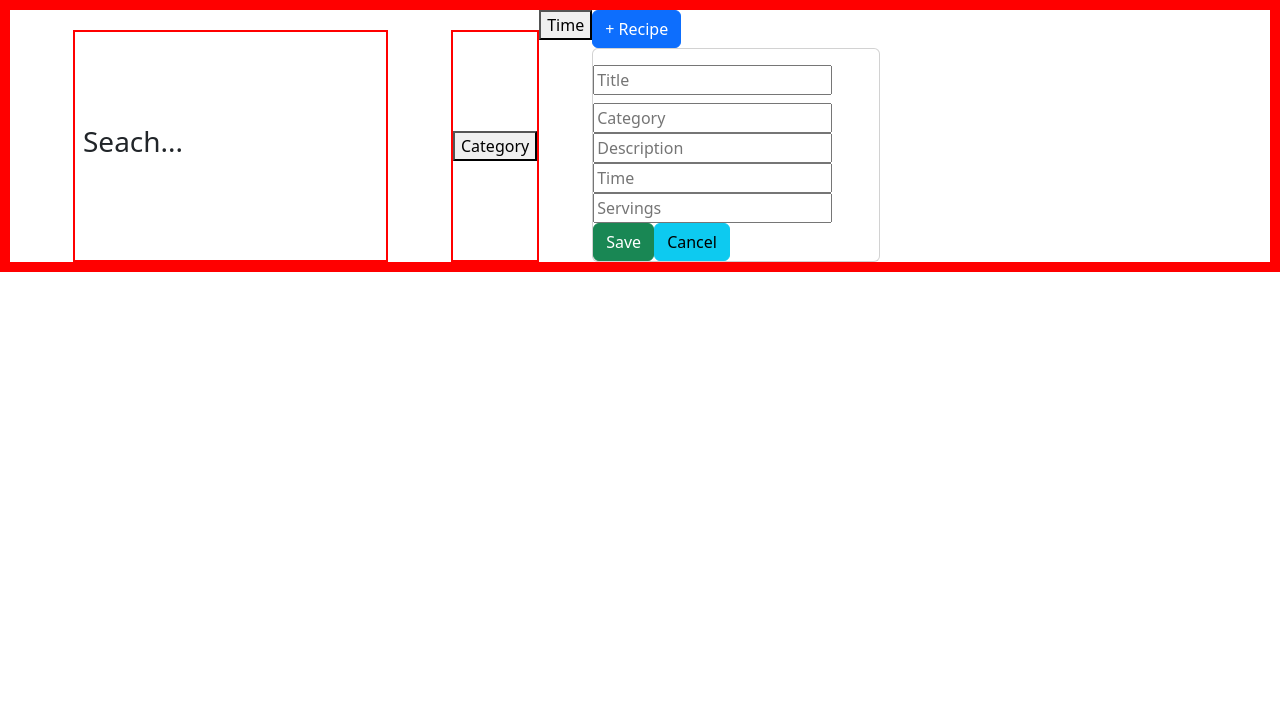
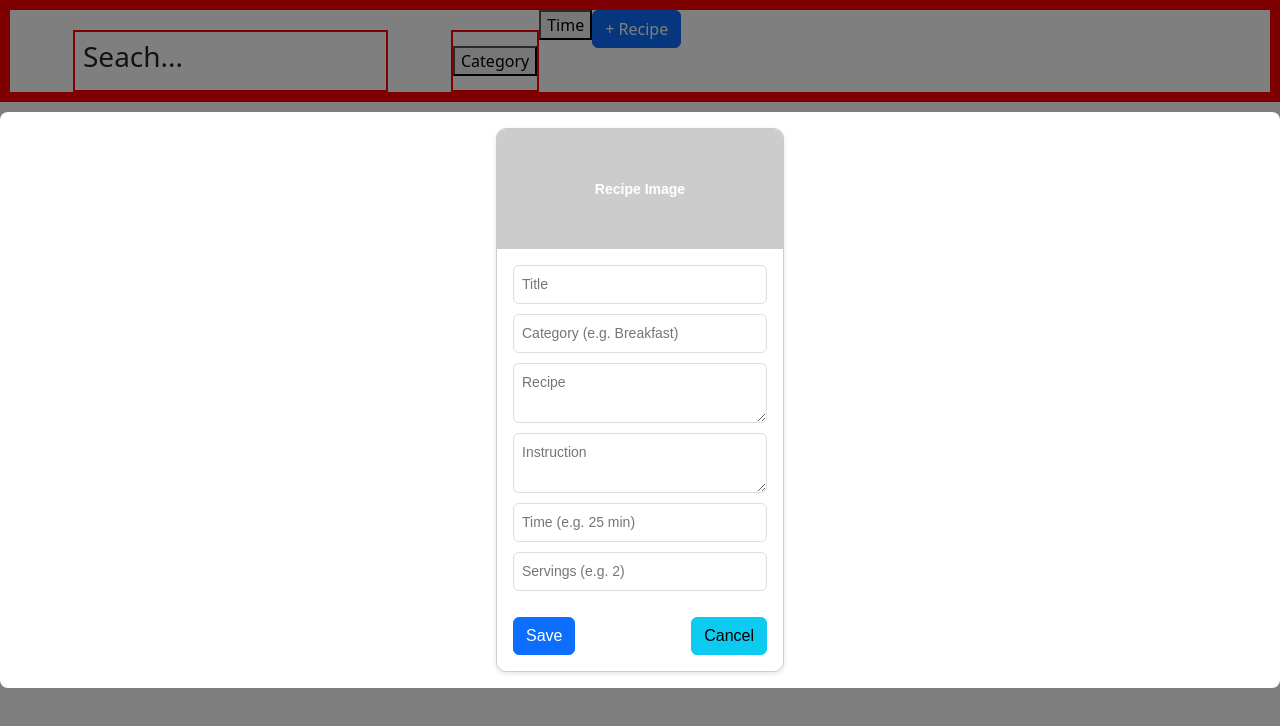
Before and after one commit to Rienel/Reciper-Manager, a React (Vite) app in the folder Recipe-Manager/: page / in a window 1280 px wide. Both pictures are taken after a click on the button "+ Recipe". Shown: the top 726 px of the page. Built offline with nearby package versions, Linux system fonts and the light colour scheme.

Commit message:
partial ui for add recipe

```diff
--- a/Recipe-Manager/src/components/RecipeForm.tsx
+++ b/Recipe-Manager/src/components/RecipeForm.tsx
@@ -12,7 +12,8 @@ export const RecipeForm: React.FC<ReciperFormProps> = ({
   const [recipe, setRecipe] = useState({
     image: "",
     title: "",
-    text: "",
+    recipe: "",
+    instructions: "",
     category: "",
     time: "",
     servings: "",
@@ -30,49 +31,58 @@ export const RecipeForm: React.FC<ReciperFormProps> = ({
   };
 
   return (
-    <div className="card" style={{ width: "18rem" }}>
-      <form onSubmit={handleSubmit} style={{ marginTop: "1rem" }}>
+    <div className="CardContainer">
+      <form onSubmit={handleSubmit} className="CardFormWrapper">
+        <div className="CardImageHolder">Recipe Image</div>
+
+        <div className="CardContent">
           <input
-          className="card-title"
             name="title"
             placeholder="Title"
             onChange={handleChange}
             required
           />
           <input
-          className="category"
             name="category"
-          placeholder="Category"
+            placeholder="Category (e.g. Breakfast)"
+            onChange={handleChange}
+            required
+          />
+
+          <textarea
+            name="text"
+            placeholder="Recipe"
+            onChange={handleChange}
+            required
+          />
+          <textarea
+            name="instructions"
+            placeholder="Instruction"
             onChange={handleChange}
             required
           />
           <input
-          className="card-text"
-          name="text"
-          placeholder="Description"
+            name="time"
+            placeholder="Time (e.g. 25 min)"
             onChange={handleChange}
             required
           />
           <input
-          className="card-text"
-          name="time"
-          placeholder="Time"
+            name="servings"
+            placeholder="Servings (e.g. 2)"
             onChange={handleChange}
             required
           />
-        <input
-          className="card-text"
-          name="servings"
-          placeholder="Servings"
-          onChange={handleChange}
-          required
-        />
-        <button type="submit" className="btn btn-success">
+        </div>
+
+        <div className="CardBtn">
+          <button type="submit" className="btn btn-primary">
             Save
           </button>
           <button type="button" className="btn btn-info" onClick={onCancel}>
             Cancel
           </button>
+        </div>
       </form>
     </div>
   );
--- a/Recipe-Manager/src/components/RecipeList.tsx
+++ b/Recipe-Manager/src/components/RecipeList.tsx
@@ -1,4 +1,4 @@
-import { use, useState } from "react";
+import { useState } from "react";
 import UICard from "./ui/card";
 import AddRecipe from "./AddRecipe";
 import { RecipeForm } from "./RecipeForm";
--- a/Recipe-Manager/src/components/ui/card.tsx
+++ b/Recipe-Manager/src/components/ui/card.tsx
@@ -5,7 +5,8 @@ interface UICardProps {
   image: string;
   title: string;
   category: string;
-  text: string;
+  recipe: string;
+  instructions: string;
   time: string;
   servings: string;
   linkView: string;
@@ -16,7 +17,8 @@ const UICard: React.FC<UICardProps> = ({
   image,
   title,
   category,
-  text,
+  recipe,
+  instructions,
   time,
   servings,
   linkView,
@@ -30,7 +32,8 @@ const UICard: React.FC<UICardProps> = ({
           <h5 className="card-title">{title} </h5>
           <span className="category">{category}</span>
         </div>
-        <p className="card-text">{text}</p>
+        <p className="card-text">{recipe}</p>
+        <p className="card-text">{instructions}</p>
         <p className="card-text">
           {time} {servings}
         </p>
--- a/Recipe-Manager/src/index.css
+++ b/Recipe-Manager/src/index.css
@@ -44,7 +44,7 @@
 
 
 
-/* .modal-overlay {
+.modal-overlay {
   position: fixed;
   top: 0;
   left: 0;
@@ -61,4 +61,57 @@
   background-color: white;
   padding: 1rem;
   border-radius: 8px;
-} */
+}
+
+.CardContainer {
+    width: 18rem;
+    border: 1px solid #ccc;
+    border-radius: 10px;
+    overflow: hidden;
+    box-shadow: 0 2px 5px rgba(0, 0, 0, 0.1);
+    font-family: sans-serif;
+    background: white;
+    margin: auto;
+}
+
+.CardFormWrapper {
+    display: flex;
+    flex-direction: column;
+}
+
+.CardImageHolder {
+    background-color: #ccc;
+    height: 120px;
+    display: flex;
+    align-items: center;
+    justify-content: center;
+    color: white;
+    font-weight: bold;
+    font-size: 14px;
+}
+
+.CardContent {
+    display: flex;
+    flex-direction: column;
+    padding: 1rem;
+}
+
+.CardContent input, .CardContent textarea {
+    margin-bottom: 10px;
+    padding: 8px;
+    border-radius: 6px;
+    border: 1px solid #ddd;
+    font-size: 14px;
+    resize: vertical;
+}
+
+.CardContent textarea {
+    min-height: 60px;
+}
+
+.CardBtn {
+    display: flex;
+    justify-content: space-between;
+    padding: 0 1rem 1rem;
+    gap: 0.5rem;
+}
```
Lines whose indentation alone changed are shown as unchanged.
